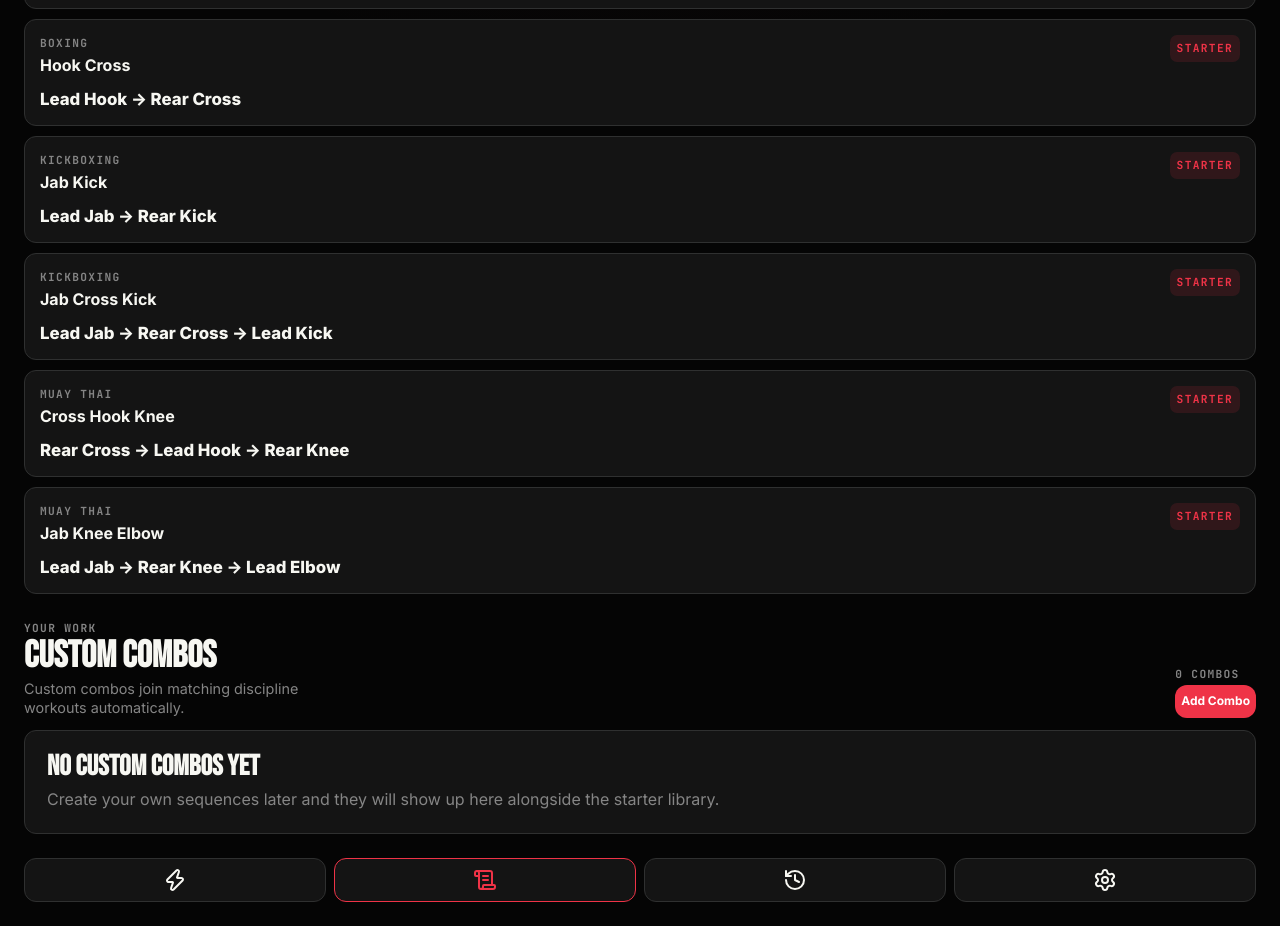
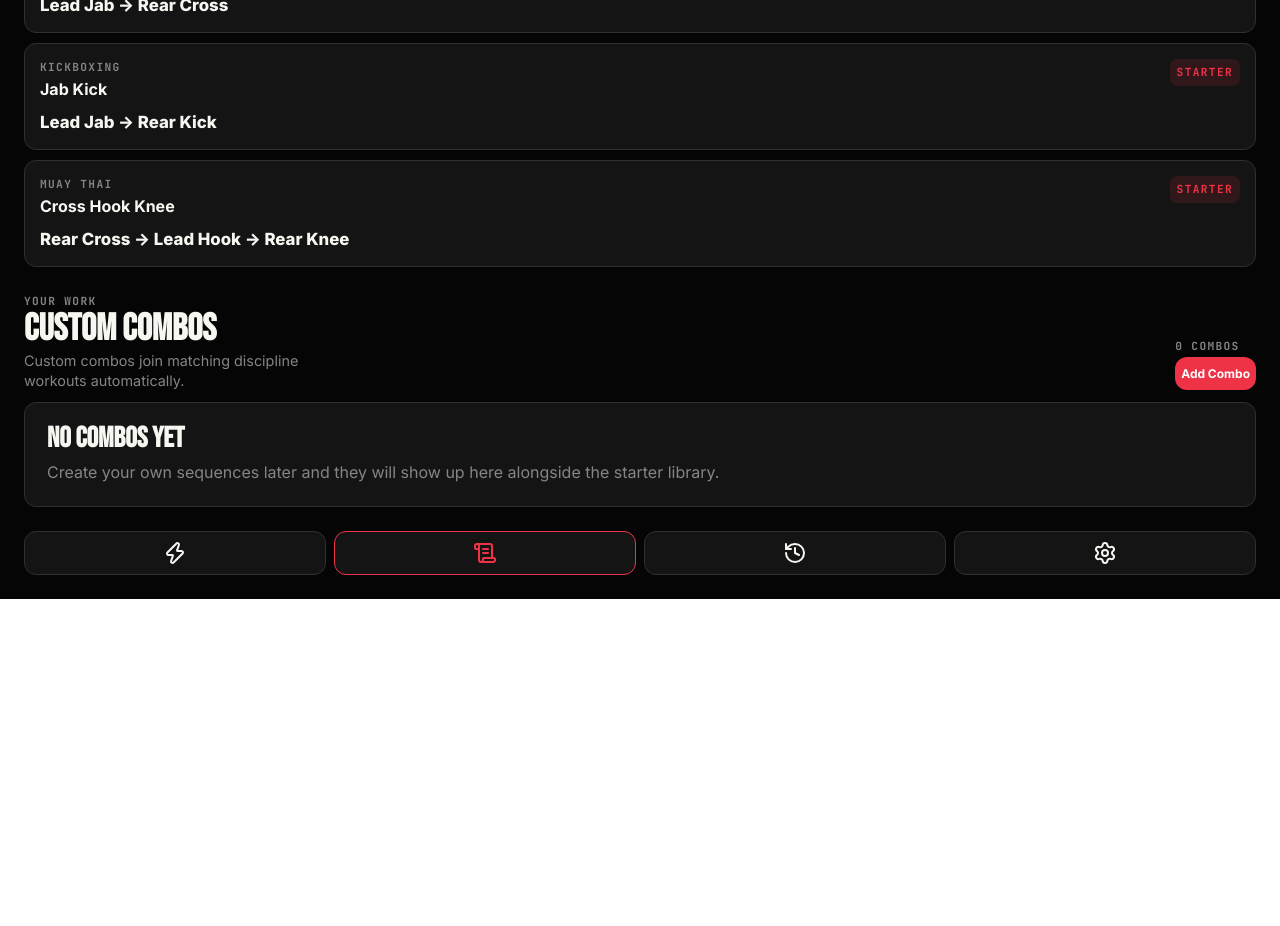
Before and after one commit to Leandro-Da-Souza/comboforge, a React (Vite) app: page /combos in a window 1280 px wide. Shown: the part 440-1366 px from the top of the page. After the commit the page ends 1039 px from the top, so only its background shows below. Built offline with nearby package versions, Linux system fonts and the light colour scheme.

Commit message:
Add new component ComboList to display the combos

```diff
--- /dev/null
+++ b/src/components/ComboList.tsx
@@ -0,0 +1,67 @@
+import { formatCombo } from '../utils/combo'
+import { formatDiscipline } from '../utils/discipline'
+import type { Combo } from '../types/core'
+import type { ReactNode } from 'react'
+
+type ComboListProps = {
+  combos: Combo[]
+  title: string
+  description: string
+  eyebrow: string
+  sourceLabel: string
+  headerChild?: ReactNode | null
+}
+
+export default function ComboList({
+  combos,
+  eyebrow,
+  title,
+  description,
+  sourceLabel,
+  headerChild,
+}: ComboListProps) {
+  return (
+    <section className="combo-section">
+      <header className="combo-section-header">
+        <div>
+          <p className="combo-section-eyebrow">{eyebrow}</p>
+          <h2>{title}</h2>
+          <p className="combo-section-description">{description}</p>
+        </div>
+        {headerChild ?? <span>{combos.length} combos</span>}
+      </header>
+
+      {combos.length > 0 ? (
+        <ul className="combo-list">
+          {combos.map((combo) => (
+            <li className="combo-list-item" key={combo.id}>
+              <article className="combo-card">
+                <header>
+                  <div>
+                    <p className="combo-card-discipline">
+                      {formatDiscipline(combo.discipline)}
+                    </p>
+                    <h3>{combo.name}</h3>
+                  </div>
+                  <span className="combo-card-source">{sourceLabel}</span>
+                </header>
+
+                <p className="combo-card-actions">
+                  {formatCombo(combo.actions)}
+                </p>
+              </article>
+            </li>
+          ))}
+        </ul>
+      ) : (
+        <div className="combo-list-empty">
+          <h3>No combos yet</h3>
+          <p>
+            Create your own sequences later and they will show up here alongside
+            the starter library.
+          </p>
+        </div>
+      )}
+    </section>
+  )
+}
--- a/src/data/starterCombo.ts
+++ b/src/data/starterCombo.ts
@@ -8,22 +8,10 @@ export const starterCombos: Combo[] = [
     actions: ['Lead Jab', 'Rear Cross'],
   },
   {
-    id: 'boxing-2',
-    name: 'Hook Cross',
-    discipline: 'boxing',
-    actions: ['Lead Hook', 'Rear Cross'],
-  },
-  {
     id: 'kickboxing-1',
     name: 'Jab Kick',
     discipline: 'kickboxing',
     actions: ['Lead Jab', 'Rear Kick'],
-  },
-  {
-    id: 'kickboxing-2',
-    name: 'Jab Cross Kick',
-    discipline: 'kickboxing',
-    actions: ['Lead Jab', 'Rear Cross', 'Lead Kick'],
   },
   {
     id: 'muay-thai-1',
@@ -31,10 +19,4 @@ export const starterCombos: Combo[] = [
     discipline: 'muay-thai',
     actions: ['Rear Cross', 'Lead Hook', 'Rear Knee'],
   },
-  {
-    id: 'muay-thai-2',
-    name: 'Jab Knee Elbow',
-    discipline: 'muay-thai',
-    actions: ['Lead Jab', 'Rear Knee', 'Lead Elbow'],
-  },
 ]
--- a/src/pages/CombosPage.tsx
+++ b/src/pages/CombosPage.tsx
@@ -4,9 +4,8 @@ import Button from '../components/ui/Button'
 import Modal from '../components/ui/Modal'
 import useCombos from '../hooks/useCombos'
 import '../styles/combos.css'
-import { formatCombo } from '../utils/combo'
-import { formatDiscipline } from '../utils/discipline'
 import ComboForm from '../components/ComboForm'
+import ComboList from '../components/ComboList'
 
 export default function CombosPage() {
   const { starterCombos, customCombos } = useCombos()
@@ -21,7 +20,10 @@ export default function CombosPage() {
       />
 
       <section className="combos-page" aria-label="Combo library">
-        <section className="combo-routing-note" aria-label="How combos are used">
+        <section
+          className="combo-routing-note"
+          aria-label="How combos are used"
+        >
           <p>How training uses combos</p>
           <h2>Matched by discipline</h2>
           <span>
@@ -30,47 +32,21 @@ export default function CombosPage() {
           </span>
         </section>
 
-        <section className="combo-section">
-          <header className="combo-section-header">
-            <div>
-              <p className="combo-section-eyebrow">Built in</p>
-              <h2>Starter Library</h2>
-            </div>
-            <span>{starterCombos.length} combos</span>
-          </header>
+        <ComboList
+          combos={starterCombos}
+          eyebrow="Built in"
+          title="Starter Library"
+          sourceLabel="starter"
+          description="Beginner Combos Built In To The Forge"
+        />
 
-          <ul className="combo-list">
-            {starterCombos.map((combo) => (
-              <li className="combo-list-item" key={combo.id}>
-                <article className="combo-card">
-                  <header>
-                    <div>
-                      <p className="combo-card-discipline">
-                        {formatDiscipline(combo.discipline)}
-                      </p>
-                      <h3>{combo.name}</h3>
-                    </div>
-                    <span className="combo-card-source">Starter</span>
-                  </header>
-
-                  <p className="combo-card-actions">
-                    {formatCombo(combo.actions)}
-                  </p>
-                </article>
-              </li>
-            ))}
-          </ul>
-        </section>
-
-        <section className="combo-section">
-          <header className="combo-section-header">
-            <div>
-              <p className="combo-section-eyebrow">Your work</p>
-              <h2>Custom Combos</h2>
-              <p className="combo-section-description">
-                Custom combos join matching discipline workouts automatically.
-              </p>
-            </div>
+        <ComboList
+          combos={customCombos}
+          eyebrow="Your Work"
+          title="Custom Combos"
+          description="Custom combos join matching discipline workouts automatically."
+          sourceLabel="custom"
+          headerChild={
             <div className="combo-section-actions">
               <span>{customCombos.length} combos</span>
 
@@ -83,40 +59,8 @@ export default function CombosPage() {
                 Add Combo
               </Button>
             </div>
-          </header>
-
-          {customCombos.length > 0 ? (
-            <ul className="combo-list">
-              {customCombos.map((combo) => (
-                <li className="combo-list-item" key={combo.id}>
-                  <article className="combo-card">
-                    <header>
-                      <div>
-                        <p className="combo-card-discipline">
-                          {formatDiscipline(combo.discipline)}
-                        </p>
-                        <h3>{combo.name}</h3>
-                      </div>
-                      <span className="combo-card-source">Custom</span>
-                    </header>
-
-                    <p className="combo-card-actions">
-                      {formatCombo(combo.actions)}
-                    </p>
-                  </article>
-                </li>
-              ))}
-            </ul>
-          ) : (
-            <div className="combo-list-empty">
-              <h3>No custom combos yet</h3>
-              <p>
-                Create your own sequences later and they will show up here
-                alongside the starter library.
-              </p>
-            </div>
-          )}
-        </section>
+          }
+        />
         <Modal show={openModal} onClose={() => setOpenModal(false)}>
           <ComboForm onCreated={() => setOpenModal(false)} />
         </Modal>
```
